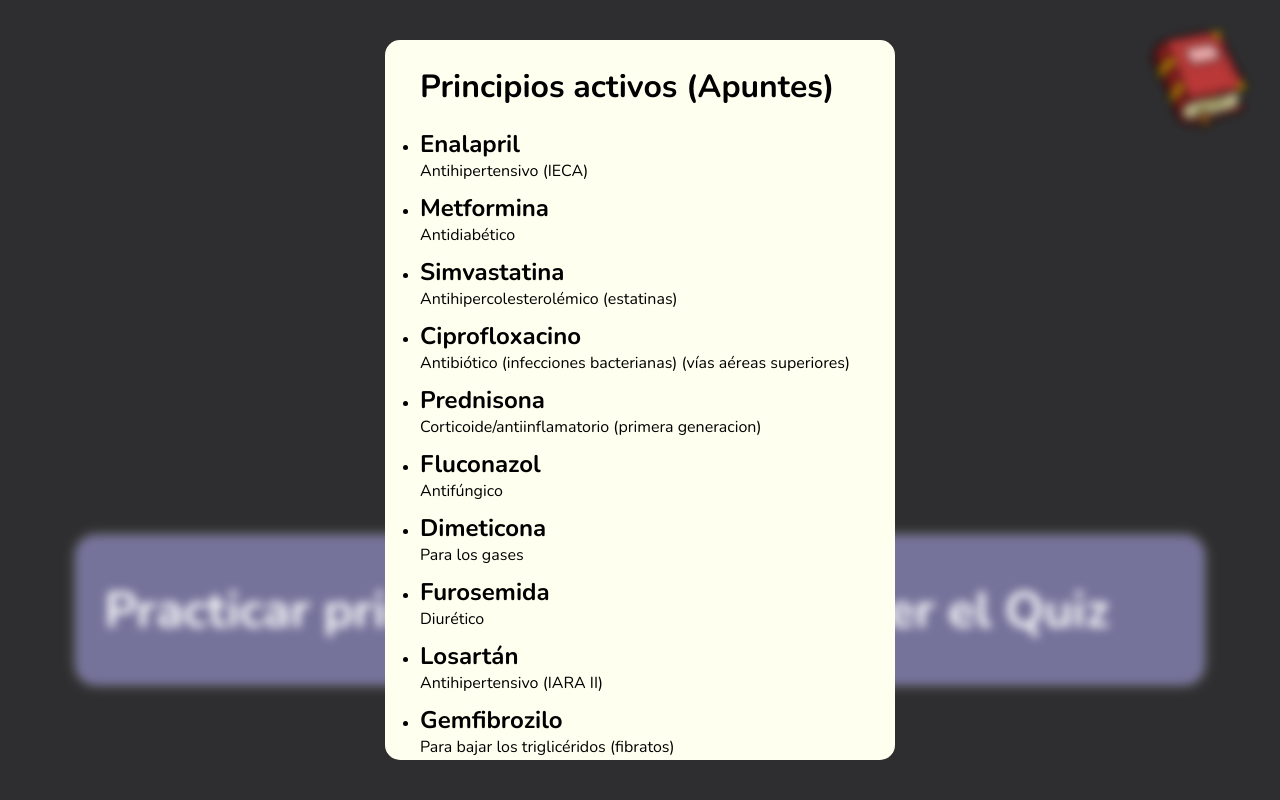
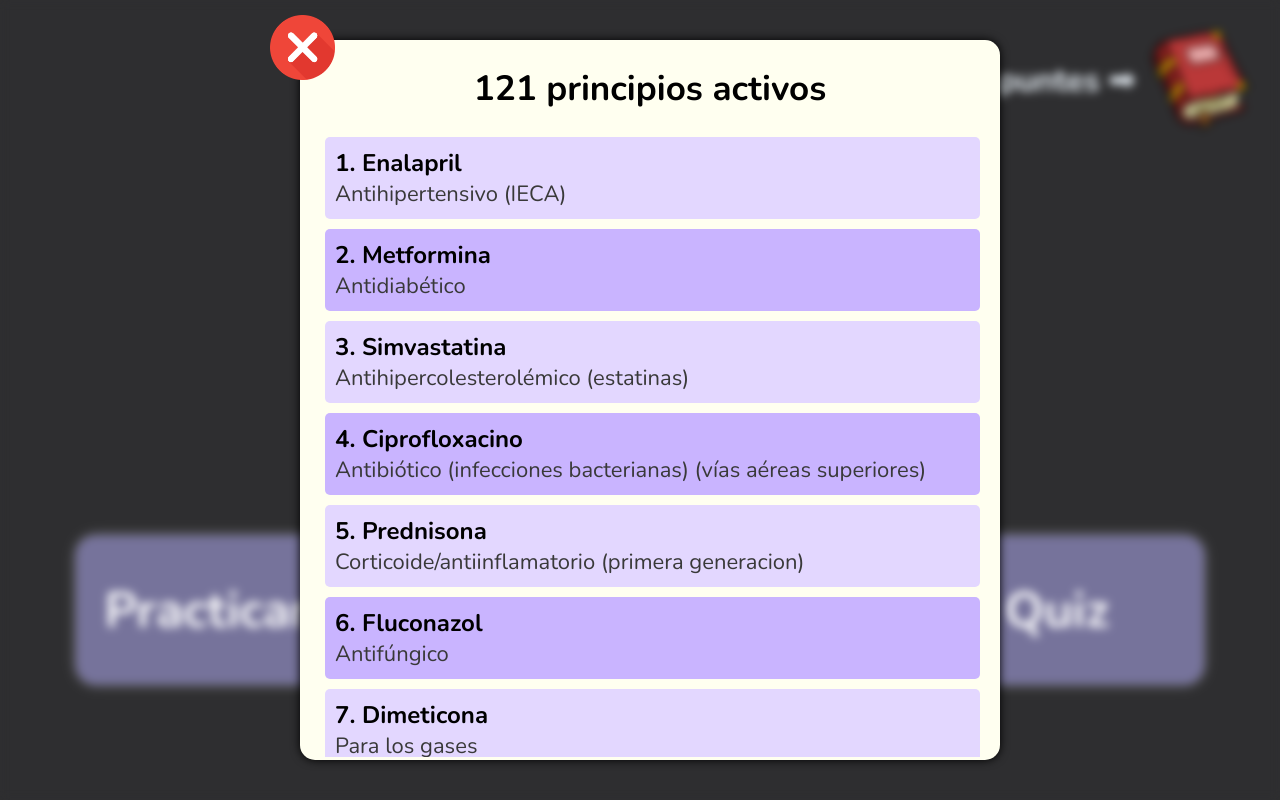
Before and after one commit to pablorc-lab/princ_act, a React (Create React App) app: page /#/ in a window 1280 px wide. Both pictures are taken after a click on the picture 1200 px from the left and 80 px from the top of the page. Built offline with nearby package versions, Linux system fonts and the light colour scheme.

Commit message:
añadido apuntes

```diff
--- a/src/components/guia/apuntes.css
+++ b/src/components/guia/apuntes.css
@@ -1,39 +1,79 @@
 @import url("https://fonts.googleapis.com/css2?family=Nunito:ital,wght@0,200..1000;1,200..1000&display=swap");
 
+#cross_img {
+    cursor: pointer;
+    width: 65px;
+    position: absolute;
+    top: -25px;
+    left: -30px;
+}
+#cross_img:hover {
+    filter: brightness(1.5);
+}
 .apuntes_container {
-
+    box-shadow: 0 0 10px black;
     border-radius: 15px;
     font-family: "Nunito", sans-serif;
     background-color: #FFFFF0;
-    width: 510px;
+    width: max-content;
+    max-width: 700px;
     position: absolute;
-    left: 50%;
+    left: calc(50% + 10px);
     top: 50%;
-    padding: 35px;
-    padding-top: 25px;
+    padding: 25px 0;
     transform: translate(-50%, -50%);
     max-height: 90vh;
-    overflow-y: scroll;
 }
 
-.apuntes_container::-webkit-scrollbar {
-    width: 15px;
+.apuntes_container h1 {
+    text-align: center;
+    font-size: 35px;
+    padding-bottom: 25px;
 }
-.apuntes_container::-webkit-scrollbar-button { padding: 5px;}
-.apuntes_container::-webkit-scrollbar-thumb {
+
+.apuntes_list {
+    max-height: calc(90vh - 100px);
+    overflow-y: scroll;
+    padding-left: 25px;
+    padding-right: 20px;
+    padding-bottom: 20px;
+}
+.apuntes_list::-webkit-scrollbar {
+    width: 20px;
+}
+.apuntes_list::-webkit-scrollbar-button { padding: 5px;}
+.apuntes_list::-webkit-scrollbar-thumb {
     background-color: rgba(0, 0, 0, 0.3);
     border-radius: 15px;
 }
-.apuntes_container::-webkit-scrollbar-track {
+.apuntes_list::-webkit-scrollbar-track {
     background-color: rgba(0, 0, 0, 0.15);
     border-radius: 15px; /* Asegura que la pista también tenga bordes redondeados */
-}
-
-
-.apuntes_container h1 {
-    margin-bottom: 20px;
 }
 .apuntes_list {
     display: grid;
     gap: 10px;
+    list-style: none;
 }
+.apuntes_list li p{
+    font-size: 22px;
+    color: rgb(57, 57, 57);
+}
+.apuntes_list li:nth-child(odd) {
+    background-color: #e3d7ff; /* Gris claro */
+    padding: 10px;
+    border-radius: 5px; /* Bordes redondeados */
+}
+.apuntes_list li:nth-child(even) {
+    background-color: #c9b4ff; /* Gris oscuro */
+    padding: 10px;
+    border-radius: 5px; /* Bordes redondeados */
+}
+
+
+/* Para dispositivos móviles */
+@media screen and (max-width: 960px) {
+    .apuntes_container{
+        max-width: 550px;
+    }
+}
--- a/src/components/guia/apuntes.jsx
+++ b/src/components/guia/apuntes.jsx
@@ -1,18 +1,27 @@
 import Preguntas from "./../../data/principios.json"
+import Cross from "../../images/cross_fill.png"
 import "./apuntes.css"
 
-export default function Apuntes() {
+export default function Apuntes({setShowData}) {
     return (
-        <div className="apuntes_container">
-            <h1>Principios activos  (Apuntes)</h1>
+        <section className="apuntes_container">
+            <img
+                 id="cross_img"
+                src={Cross}
+                alt="cross"
+                width="40"
+                onClick={() => {setShowData(false)}}
+            />
+            <h1>{Preguntas.length} principios activos </h1>
+
             <ul className="apuntes_list">
                 {Preguntas.map((principio, index) => (
                     <li key={index}>
-                        <h2>{principio.principio}</h2>
-                        <p>{principio.tipo.charAt(0).toUpperCase()+principio.tipo.slice(1)} {principio.uso}</p>
+                        <h2> {index+1}. {principio.principio}</h2>
+                        <p>{principio.tipo.charAt(0).toUpperCase() + principio.tipo.slice(1)} {principio.uso}</p>
                     </li>
                 ))}
             </ul>
-        </div>
+        </section>
     )
 }
--- a/src/components/home.css
+++ b/src/components/home.css
@@ -5,15 +5,22 @@
 }
 
 .libro_img {
-  cursor: pointer;
+  font-family: "Nunito", sans-serif;
+  display: flex;
+  align-items: center;
   position: absolute;
   top: 30px;
   right: 30px;
+  color: aliceblue;
+  gap: 15px;
+}
+.libro_img img{
+  cursor: pointer;
+  transition: 0.3s ease-in-out;
   width: 100px;
-  transition: 0.3s ease-in-out;
+  aspect-ratio: 1 / 1;
 }
-
-.libro_img:hover {
+.libro_img:hover img{
   transform: scale(1.2);
 }
 .menu {
@@ -116,6 +123,11 @@ button:hover {
 
 /* Para dispositivos móviles */
 @media screen and (max-width: 960px) {
+  .libro_img {font-size: 15px;}
+  .libro_img img{
+    width: 75px;
+  }
+
   .menu {gap: 80px;
   }
   .botones {
--- a/src/components/home.jsx
+++ b/src/components/home.jsx
@@ -15,13 +15,11 @@ export default function Home() {
 
   return (
     <>
-      <img
-        src={Libro}
-        alt="libro"
-        width="50"
-        className='libro_img'
-        onClick={() => setShowData(true)}
-      />
+      <div className='libro_img'>
+        <h1>Apuntes ➟</h1>
+        <img src={Libro} alt="libro" width="50"  onClick={() => setShowData(true)}/>
+    </div>
+
 
       <div className='menu'>
         <div className='gastly'>
@@ -57,7 +55,7 @@ export default function Home() {
 
       {/* Mostrar apuntes si está activado*/}
       {show_data && (
-        <div className="data_container"> <Apuntes/> </div>
+        <div className="data_container"> <Apuntes setShowData={setShowData}/> </div>
       )}
 
       {/* Si questions_size es true, muestra el componente QuestionsSize */}
--- a/src/data/principios.json
+++ b/src/data/principios.json
@@ -12,7 +12,7 @@
   {"principio": "Levofloxacino", "tipo": "antibiótico", "uso": ""},
   {"principio": "Aciclovir", "tipo": "antiviral", "uso": "(para los herpes de la boca)"},
   {"principio": "Hidroclorotiazida", "tipo": "diurético", "uso": ""},
-  {"principio": "Deflazacort", "tipo": "corticoide / antiinflamatorio", "uso": "(tercera generacion)"},
+  {"principio": "Deflazacort", "tipo": "corticoide/antiinflamatorio", "uso": "(tercera generacion)"},
   {"principio": "Dexketoprofeno", "tipo": "antiinflamatorio", "uso": "(Enantyum)"},
   {"principio": "Lorazepam", "tipo": "ansiolítico", "uso": "(acción corta) (benzodiazepinas)"},
   {"principio": "Zolpidem", "tipo": "análogo", "uso": "(para dormir)"},
@@ -25,7 +25,6 @@
   {"principio": "Levodopa", "tipo": "para el Párkinson", "uso": ""},
   {"principio": "Repanglinida", "tipo": "antidiabético", "uso": ""},
   {"principio": "Espironolactona", "tipo": "diurético", "uso": ""},
-  {"principio": "Ácido nalidíxico", "tipo": "antibiótico", "uso": ""},
   {"principio": "Bromacepam", "tipo": "ansiolítico", "uso": "(acción larga) (benzodiazepinas)"},
   {"principio": "Fluoxetina", "tipo": "antidepresivo", "uso": ""},
   {"principio": "Paroxetina", "tipo": "antidepresivo", "uso": ""},
@@ -66,7 +65,6 @@
   {"principio": "Torasemida", "tipo": "diurético", "uso": ""},
   {"principio": "Indapamida", "tipo": "diurético", "uso": ""},
   {"principio": "Verapamilo", "tipo": "antiarrítmico", "uso": ""},
-  {"principio": "Diltiazem", "tipo": "antiarrítmico", "uso": ""},
   {"principio": "Jarabe de ipecacuana", "tipo": "emético", "uso": "(vomitivo)"},
   {"principio": "Orlistat", "tipo": "inhibidor de las lipasas digestivas", "uso": "(no se absorben las grasas)"},
   {"principio": "Bupropion", "tipo": "antidepresivo", "uso": "(inhiben el apetito)"},
@@ -81,8 +79,8 @@
   {"principio": "Irbesartán", "tipo": "antihipertensivo", "uso": "(IARA II)"},
   {"principio": "Bisoprolol", "tipo": "betabloqueante", "uso": ""},
   {"principio": "Atenolol", "tipo": "betabloqueante", "uso": ""},
-  {"principio": "Verapamilo", "tipo": "antagonista del calcio", "uso": ""},
-  {"principio": "Diltiazem", "tipo": "antagonista del calcio", "uso": ""},
+  {"principio": "Verapamilo", "tipo": "antagonista del calcio/antiarrítmico", "uso": ""},
+  {"principio": "Diltiazem", "tipo": "antagonista del calcio/antiarrítmico", "uso": ""},
   {"principio": "Atorvastatina", "tipo": "antihipercolesterolémico", "uso": "(estatinas)"},
   {"principio": "Fenofibrato", "tipo": "para bajar los triglicéridos", "uso": "(fibratos)"},
   {"principio": "Ezetimiba", "tipo": "antihipercolesterolémico", "uso": "(inhibidor de la absorción de colesterol en el intestino)"},
@@ -116,7 +114,7 @@
   {"principio": "Codeína", "tipo": "antitusígeno central", "uso": "(tos seca) (alcaloides del opio)"},
   {"principio": "Dextrometorfano", "tipo": "antitusígeno central", "uso": "(tos seca) (alcaloides del opio)"},
   {"principio": "Cloperastina", "tipo": "antitusígeno periférico", "uso": "(acción anestésica)"},
-  {"principio": "Acetilcisteína/carbocisteína", "tipo": "mucolítico", "uso": "(tos productiva)"},
+  {"principio": "Acetilcisteína / carbocisteína", "tipo": "mucolítico", "uso": "(tos productiva)"},
   {"principio": "Ambroxol", "tipo": "mucolítico", "uso": "(tos productiva)"},
   {"principio": "Guaifenesina", "tipo": "expectorante", "uso": "(tos productiva)"},
   {"principio": "Salbutamol", "tipo": "antiasmático/broncodilatador", "uso": "(acción corta)"},
--- a/src/data/test.json
+++ b/src/data/test.json
@@ -1,4 +1,5 @@
 [
-  {"principio": "Aciclovir", "tipo": "antiviral", "uso": "(para los herpes de la boca)"},
-  {"principio": "Simvastatina", "tipo": "antihipercolesterolémico", "uso": "(estatinas)"}
+  {"principio": "Verapamilo", "tipo": "antagonista del calcio/antiarrítmico", "uso": ""},
+  {"principio": "Verapamilo", "tipo": "antagonista del calcio/antiarrítmico", "uso": ""},
+  {"principio": "Verapamilo", "tipo": "antagonista del calcio/antiarrítmico", "uso": ""}
 ]
```
Also changed, not shown: src/images/cross_fill.png (added).
